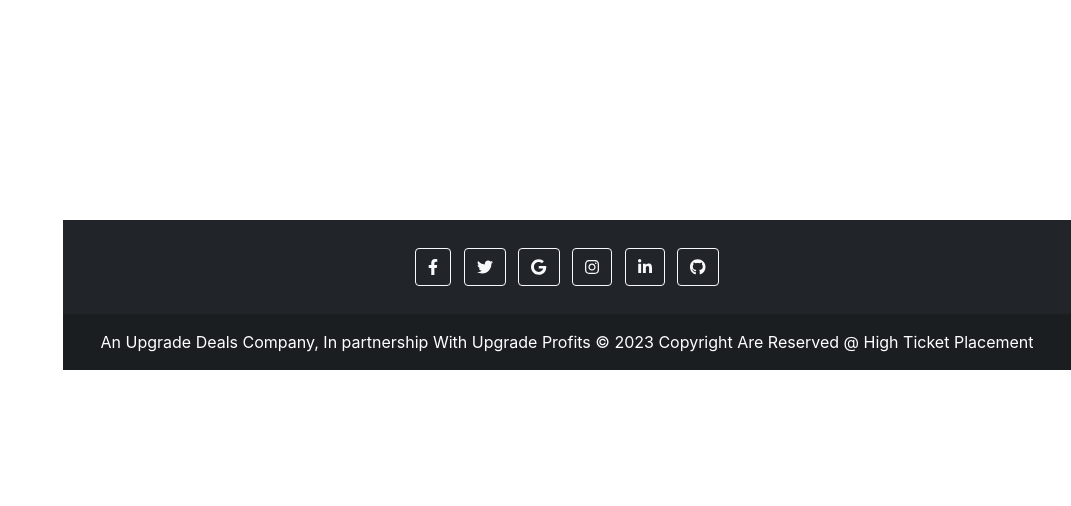
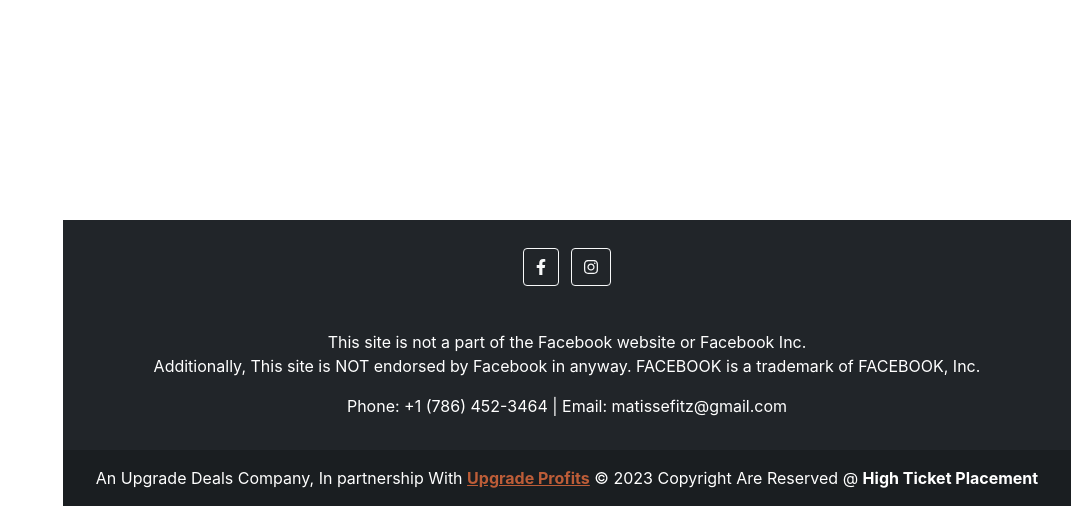
Before and after one commit to UpgradeProfits/talent-management, a Django app: a page that uses templates/base.html in a window 1280 px wide. Shown: the part 4640-5146 px from the top of the page, without its empty margins (209-1280 px from the left). Before the commit the page ends 5010 px from the top, so only its background shows below. Run offline with Django 4.2, Linux system fonts and the light colour scheme; data comes from the database, SQL or seed files in the repository; both versions use the stored data as it was after the commit; some libraries are stand-ins or nearby versions; some web fonts are replaced.

Commit message:
Updated Footer

```diff
--- a/templates/base.html
+++ b/templates/base.html
@@ -38,7 +38,7 @@
                 <div id="navbarCollapse" class="collapse navbar-collapse text-white">
                     <ul class="nav navbar-nav text-white">
                         <li class="nav-item text-white">
-                            <a href="#" class="nav-link text-white">Home</a>
+                            <button  class=" bg-dark text-white h-back">Go Back</button>
 
 
                         </li>
@@ -89,46 +89,51 @@
     {%endblock contents%}
     <footer class="bg-dark text-center text-white">
         <!-- Grid container -->
-        <div class="p-4 pb-0">
+        <div class="container p-4 pb-0">
           <!-- Section: Social media -->
           <section class="mb-4">
             <!-- Facebook -->
-                <a class="btn btn-outline-light btn-floating m-1" href="#!" role="button"><i
-                        class="fab fa-facebook-f"></i></a>
+            <a class="btn btn-outline-light btn-floating m-1" href="#!" role="button"><i class="fab fa-facebook-f"></i
+            ></a>
 
-                <!-- Twitter -->
-                <a class="btn btn-outline-light btn-floating m-1" href="#!" role="button"><i
-                        class="fab fa-twitter"></i></a>
-
-                <!-- Google -->
-                <a class="btn btn-outline-light btn-floating m-1" href="#!" role="button"><i
-                        class="fab fa-google"></i></a>
 
              <!-- Instagram -->
-                <a class="btn btn-outline-light btn-floating m-1" href="#!" role="button"><i
-                        class="fab fa-instagram"></i></a>
+            <a class="btn btn-outline-light btn-floating m-1" href="#!" role="button"><i class="fab fa-instagram"></i></a>
 
-                <!-- Linkedin -->
-                <a class="btn btn-outline-light btn-floating m-1" href="#!" role="button"><i
-                        class="fab fa-linkedin-in"></i></a>
 
-                <!-- Github -->
-                <a class="btn btn-outline-light btn-floating m-1" href="#!" role="button"><i
-                        class="fab fa-github"></i></a>
+
           </section>
           <!-- Section: Social media -->
         </div>
         <!-- Grid container -->
+        <div class="text-center p-3">
+
+          <p>This site is not a part of the Facebook website or Facebook Inc. <br> Additionally, This site is NOT endorsed by Facebook in anyway. FACEBOOK is a trademark of FACEBOOK, Inc.</p>
+          <p>Phone: +1 (786) 452-3464 | Email: matissefitz@gmail.com </p>
+
+
+        </div>
 
         <!-- Copyright -->
         <div class="text-center p-3" style="background-color: rgba(0, 0, 0, 0.2);">
-            An Upgrade Deals Company, In partnership With Upgrade Profits © 2023 Copyright Are Reserved @ High
-            Ticket Placement
+         An Upgrade Deals Company, In partnership With <a href="https://upgradeprofits.com" target="_blank"><b>Upgrade Profits</b></a> © 2023 Copyright Are Reserved @ <b>High Ticket Placement</b>
           <!-- <a class="text-white" href="#">Bootstrap.com</a> -->
         </div>
         <!-- Copyright -->
       </footer>
+
+    <script>
+        $(document).ready(function () {
+            // Previous page functionality
+            $(".hBack").on("click", function(e){
+              e.preventDefault();
+              window.history.back();
+            });
+        })
+        </script>
 </body>
+
+
 {%block scripts%}
 
 {%endblock scripts%}
```
Also changed, not shown: db.sqlite3. Lines whose indentation alone changed are shown as unchanged.
